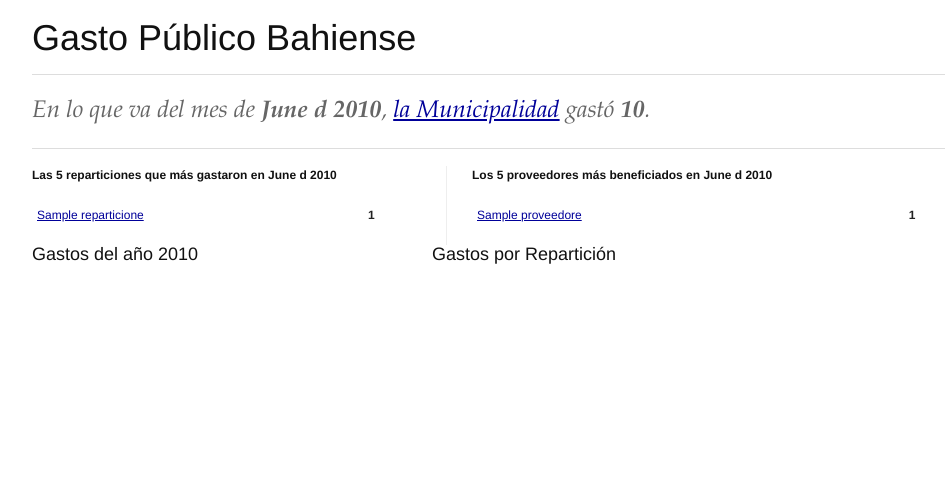
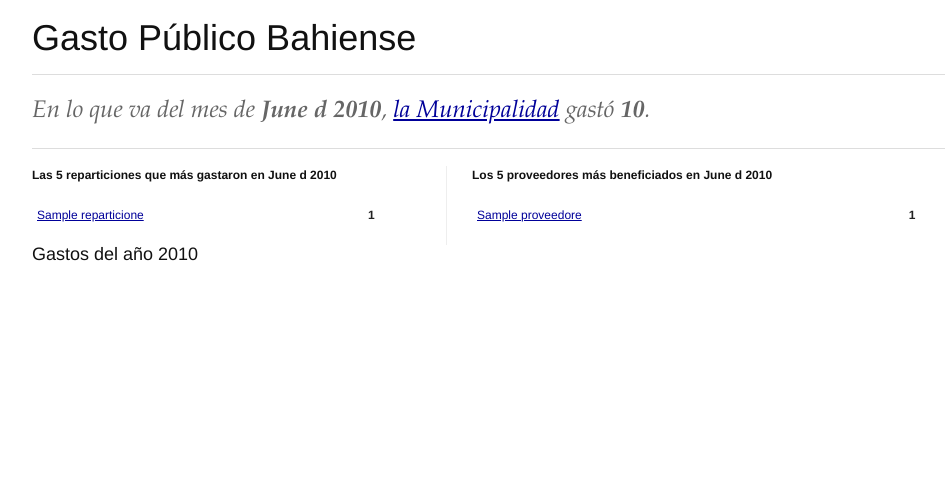
Before and after one commit to jazzido/GPB, a Django app: template gpbweb/core/templates/index.html in a window 1280 px wide. Shown: the top 480 px of the page, without its empty margins (133-1078 px from the left). Run offline with Django 3.2, Linux system fonts and the light colour scheme; the template is opened without the code that fills it: most values are stand-ins (such as "Sample title", 1, 10 or a date in 2020); some libraries are stand-ins or nearby versions.

Commit message:
Sigo jugando con GVizAPI

```diff
--- a/gpbweb/core/templates/index.html
+++ b/gpbweb/core/templates/index.html
@@ -17,7 +17,7 @@
 
     {{reparticion_datatable_js|safe}}
     var piechart = new google.visualization.PieChart(document.getElementById('piechart_div'));
-    piechart.draw(reparticion_gastos, {width: 450, height: 300, title: 'Gastos por reparticion'});
+    piechart.draw(reparticion_gastos, {width: 450, height: 300 });
 
   }
 
@@ -33,6 +33,7 @@
 <hr>
 <div class="span-10 colborder">
   <h5>Las 5 reparticiones que más gastaron en {% now "F \de Y" %}</h6>
+  <div id="piechart_div"></div>
   <table class="tabla-sumario">
     <caption>Las 5 reparticiones que más gastaron en {% now "F \de Y" %}</caption>
     <thead>
@@ -72,12 +73,9 @@
   </table>
 </div>
 
-<div class="span-10">
+<div class="span-20 last">
   <h3>Gastos del año 2010</h3>
   <div id="table_div_jscode" style="height: 200px; width: 100%"></div>
 </div>
-<div class="span-10 last">
-  <h3>Gastos por Repartición</h3>
-  <div id="piechart_div"></div>
-</div>
+
 {% endblock %}
```
Also changed, not shown: gpbweb/core/views.py (+10 -2 lines).
